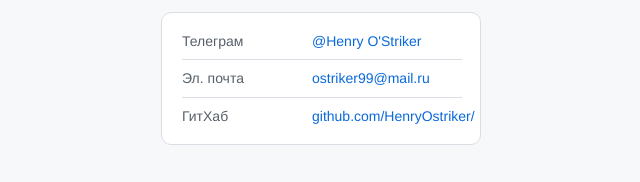
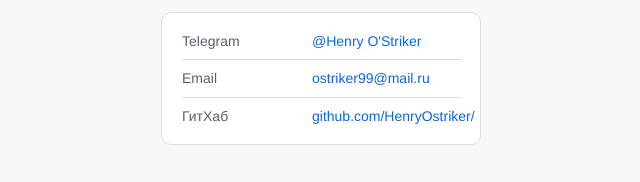
Before and after one commit to HenryOstriker/CV, a plain HTML site: page index.html in a window 1280 px wide. Shown: the part 956-1138 px from the top of the page, 319-959 px from the left. Drawn offline with Linux system fonts and the light colour scheme.

Commit message:
change_lang

```diff
--- a/index.html
+++ b/index.html
@@ -18,11 +18,11 @@
         <h2 class="links__header">Контакты</h2>
         <ul class="links__container">
           <li class="links__link">
-            <p class="links__title">Телеграм</p>
+            <p class="links__title">Telegram</p>
             <a class="linsk__link" href="https://t.me/HenryOstrike">@Henry O'Striker</a>
           </li>
           <li class="links__link">
-            <p class="links__title">Эл. почта</p>
+            <p class="links__title">Email</p>
             <a class="linsk__link" href="ostriker99@mail.ru"
               >ostriker99@mail.ru</a
             >
```
